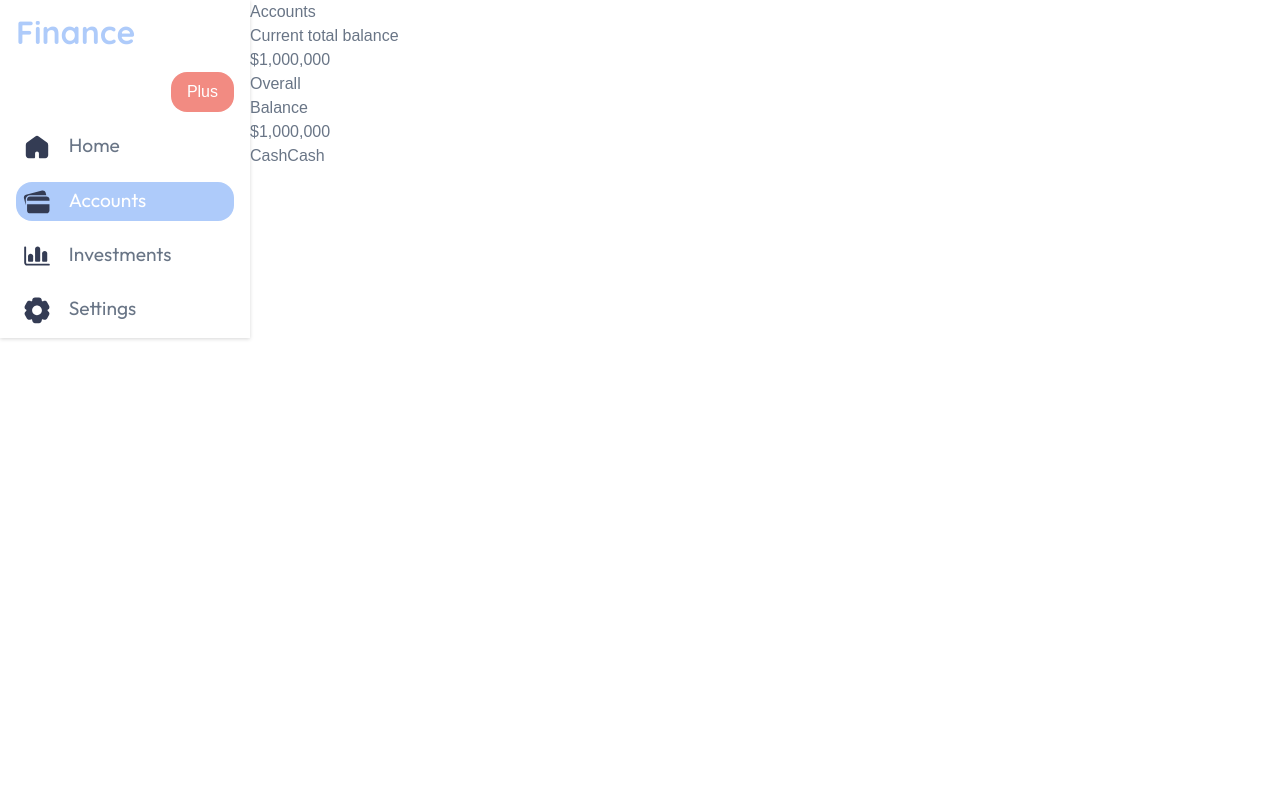
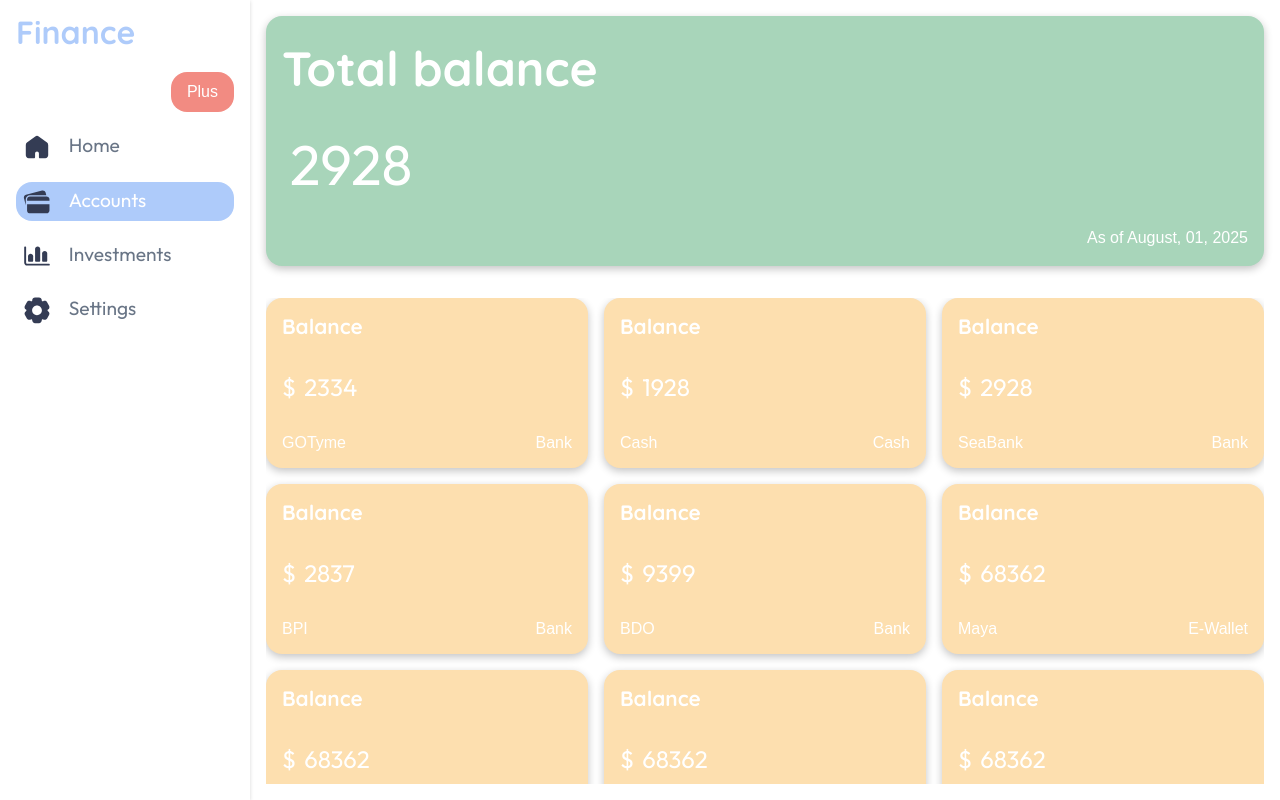
Before and after one commit to asshleygozar/financial-manager, a Next.js app: page /accounts in a window 1280 px wide. Built offline with nearby package versions, Linux system fonts and the light colour scheme.

Commit message:
feat(layout): add account page layout and design

```diff
--- a/app/accounts/page.tsx
+++ b/app/accounts/page.tsx
@@ -1,36 +1,32 @@
 'use client';
 import { useStorage } from '@/context/useStorage';
 import Modal from '@/components/Modal';
+import styles from '@/styles/accounts.module.css';
+import { MainCard, AccountCard } from '@/components/ui/card';
+import { format } from 'date-fns';
+import accounts from '@/utils/accounts';
 
 function Accounts() {
 	const { isClick } = useStorage();
 	return (
-		<div>
-			<nav>Accounts</nav>
+		<div className={styles.container}>
 			<section>
 				{/* Total amount here*/}
-				<div>
-					<h1>Current total balance</h1>
-					<h2>
-						<span>$</span>1,000,000
-					</h2>
-					<h3>Overall</h3>
-				</div>
+				<MainCard
+					title='Total balance'
+					balance={2928}
+					date={`${format(new Date(), 'MMMM, dd, yyyy')}`}
+				/>
 			</section>
-			<section>
-				{' '}
-				{/*Accounts container here*/}
-				{/* Maybe use map here to generate dynamic accounts */}
-				<div>
-					<h1>Balance</h1>
-					<h2>
-						<span>$</span>1,000,000
-					</h2>
-					<div>
-						<span>Cash</span>
-						<span>Cash</span>
-					</div>
-				</div>
+			<section className={styles.accountsContainer}>
+				{accounts.map((account) => (
+					<AccountCard
+						key={account.id}
+						balance={account.balance}
+						accountName={account.accountName}
+						accountCategory={account.accountCategory}
+					/>
+				))}
 			</section>
 			{isClick ? <Modal /> : ''}
 		</div>
```
